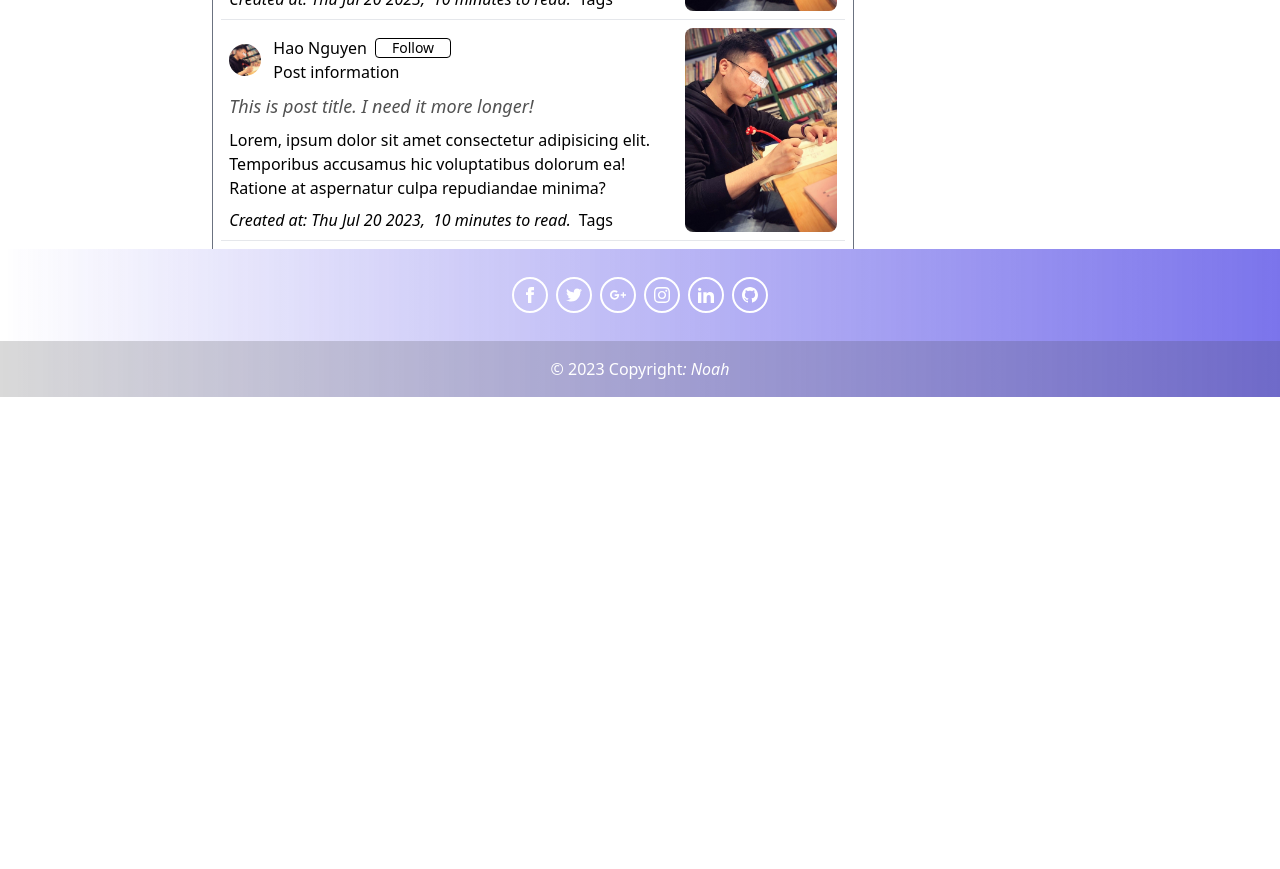
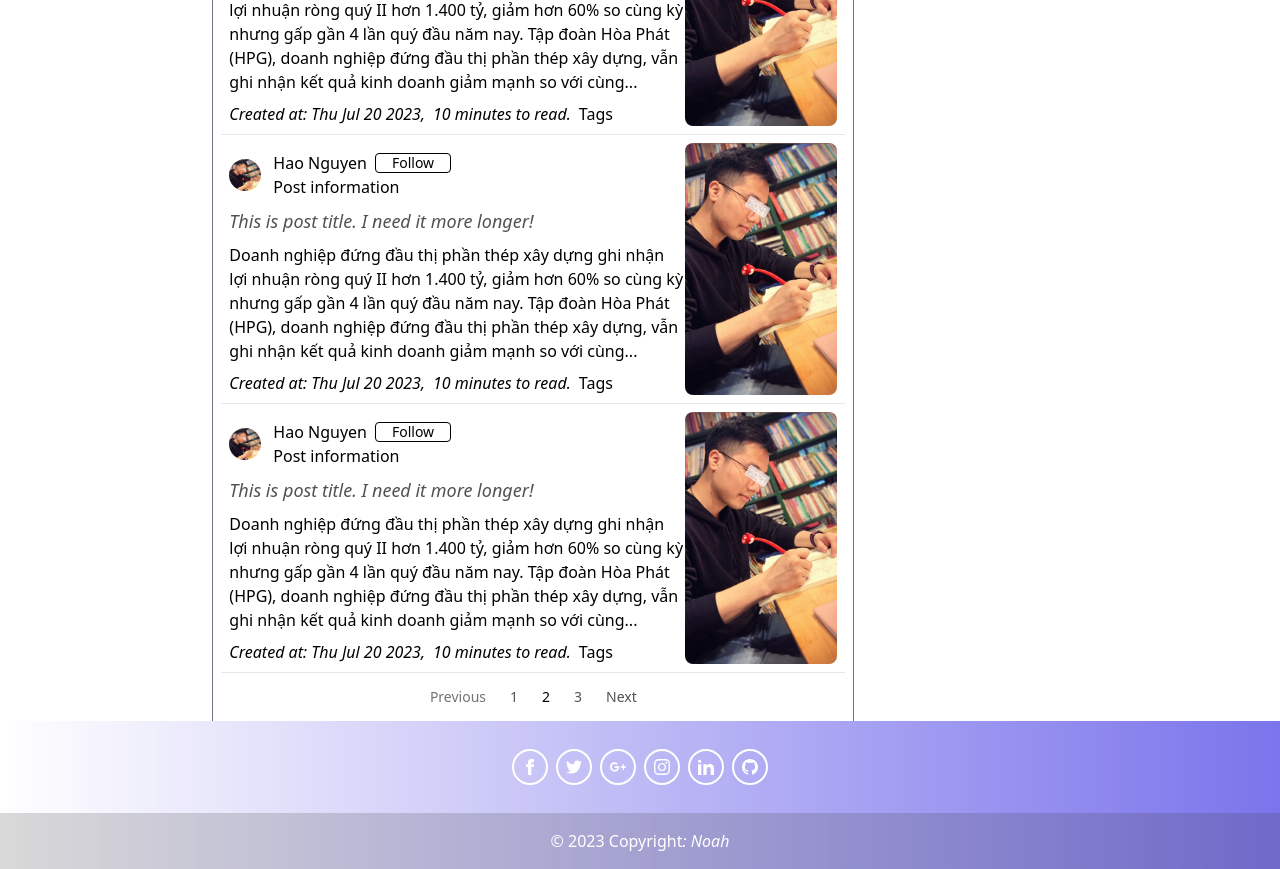
Before and after one commit to kunkka19xx/story, a Next.js app: page /home in a window 1280 px wide. Shown: the part 1820-2689 px from the top of the page. Before the commit the page ends 2217 px from the top, so only its background shows below. Built offline with nearby package versions, Linux system fonts and the light colour scheme.

Commit message:
check api

```diff
--- a/src/components/mini-post/miniContent.tsx
+++ b/src/components/mini-post/miniContent.tsx
@@ -1,17 +1,33 @@
-import React from "react";
+import React, { useEffect, useState } from "react";
 
 function MiniContent() {
+  const [content, setContent] = useState("");
+
+  useEffect(() => {
+    // Fetch content from the API
+    fetch("/api/sample-content")
+      .then((response) => response.json())
+      .then((data) => {
+        // Update the content state with the fetched data
+        setContent(data.content);
+      })
+      .catch((error) => {
+        console.error("Error fetching content:", error);
+      });
+  }, []);
+
+  // Function to truncate the content to the first 50 words
+  const truncateContent = (text: string, length: number) => {
+    const words = text.split(" ");
+    const truncatedText = words.slice(0, length).join(" ");
+    return truncatedText + (words.length > length ? "..." : "");
+  };
+
   return (
     <div>
-      <div>
-
-        <p>
-          Lorem, ipsum dolor sit amet consectetur adipisicing elit. Temporibus
-          accusamus hic voluptatibus dolorum ea! Ratione at aspernatur culpa
-          repudiandae minima?
-        </p>
+      <div className="h-50">
+        <p className="h-50">{truncateContent(content, 60)}</p>
       </div>
-
     </div>
   );
 }
--- /dev/null
+++ b/src/components/paging.tsx
@@ -0,0 +1,54 @@
+import React from "react";
+
+function Paging() {
+  return (
+    <section>
+      <nav aria-label="Page navigation example">
+        <ul className="list-style-none flex w-full justify-center">
+          <li>
+            <a className="pointer-events-none relative block rounded-full bg-transparent px-3 py-1.5 text-sm text-neutral-500 transition-all duration-300 dark:text-neutral-400">
+              Previous
+            </a>
+          </li>
+          <li>
+            <a
+              className="relative block rounded-full bg-transparent px-3 py-1.5 text-sm text-neutral-600 transition-all duration-300 hover:bg-neutral-100  dark:text-gray-500 dark:hover:bg-neutral-700 dark:hover:text-gray-500"
+              href="#!"
+            >
+              1
+            </a>
+          </li>
+          <li aria-current="page">
+            <a
+              className="relative block rounded-full bg-primary-100 px-3 py-1.5 text-sm font-medium text-primary-700 transition-all duration-300"
+              href="#!"
+            >
+              2
+              <span className="absolute -m-px h-px w-px overflow-hidden whitespace-nowrap border-0 p-0 [clip:rect(0,0,0,0)]">
+                (current)
+              </span>
+            </a>
+          </li>
+          <li>
+            <a
+              className="relative block rounded-full bg-transparent px-3 py-1.5 text-sm text-neutral-600 transition-all duration-300 hover:bg-neutral-100 dark:text-gray-500 dark:hover:bg-neutral-700 dark:hover:text-gray-500"
+              href="#!"
+            >
+              3
+            </a>
+          </li>
+          <li>
+            <a
+              className="relative block rounded-full bg-transparent px-3 py-1.5 text-sm text-neutral-600 transition-all duration-300 hover:bg-neutral-100 dark:text-gray-500 dark:hover:bg-neutral-700 dark:hover:text-gray-500"
+              href="#!"
+            >
+              Next
+            </a>
+          </li>
+        </ul>
+      </nav>
+    </section>
+  );
+}
+
+export default Paging;
--- a/src/components/right/outStanding.tsx
+++ b/src/components/right/outStanding.tsx
@@ -5,7 +5,7 @@ function OutStanding() {
   const handleClickOutStanding = () => {};
   return (
     <section>
-      <div className="block rounded-lg bg-white shadow-[0_2px_15px_-3px_rgba(0,0,0,0.07),0_10px_20px_-2px_rgba(0,0,0,0.04)] dark:bg-neutral-700">
+      <div className="block rounded-lg bg-white shadow-[0_2px_15px_-3px_rgba(0,0,0,0.07),0_10px_20px_-2px_rgba(0,0,0,0.04)] dark:bg-zinc-500">
         <div
           className="relative overflow-hidden bg-cover bg-no-repeat"
           data-te-ripple-init
@@ -16,7 +16,7 @@ function OutStanding() {
             src="https://tecdn.b-cdn.net/img/new/standard/nature/186.jpg"
             alt=""
           />
-          <a href="#!">
+          <a href="/detail">
             <div className="absolute bottom-0 left-0 right-0 top-0 h-full w-full overflow-hidden bg-[hsla(0,0%,98%,0.15)] bg-fixed opacity-0 transition duration-300 ease-in-out hover:opacity-100"></div>
           </a>
         </div>
--- /dev/null
+++ b/src/pages/api/sample-content.ts
@@ -0,0 +1,16 @@
+// Next.js API route support: https://nextjs.org/docs/api-routes/introduction
+import type { NextApiRequest, NextApiResponse } from "next";
+
+type Data = {
+  content: string;
+};
+
+export default function handler(
+  req: NextApiRequest,
+  res: NextApiResponse<Data>
+) {
+  res.status(200).json({
+    content:
+      'Doanh nghiệp đứng đầu thị phần thép xây dựng ghi nhận lợi nhuận ròng quý II hơn 1.400 tỷ, giảm hơn 60% so cùng kỳ nhưng gấp gần 4 lần quý đầu năm nay. Tập đoàn Hòa Phát (HPG), doanh nghiệp đứng đầu thị phần thép xây dựng, vẫn ghi nhận kết quả kinh doanh giảm mạnh so với cùng kỳ, chủ yếu do khó khăn của thị trường bất động sản, tốc độ giải ngân vốn đầu tư công chậm khiến nhu cầu thu hẹp. Tuy nhiên, lợi nhuận "vua thép" đã bắt đầu tăng trở lại sau giai đoạn khó khăn nhất vào quý cuối năm trước. Theo báo cáo tài chính hợp nhất quý II, doanh thu Hòa Phát đạt gần 30.000 tỷ đồng, giảm hơn 20% so với cùng kỳ năm trước. Lợi nhuận sau thuế ba tháng gần nhất giảm 64%, chỉ đạt 1.448 tỷ đồng. Tuy nhiên, con số này đã gấp 3,8 lần so với quý I năm nay.'
+  });
+}
--- a/src/pages/home.tsx
+++ b/src/pages/home.tsx
@@ -1,6 +1,7 @@
 import Footer from "@/components/footer";
 import Header from "@/components/header";
 import MiniPost from "@/components/mini-post/miniPost";
+import Paging from "@/components/paging";
 import OutStanding from "@/components/right/outStanding";
 import TagGroup from "@/components/right/tagGroup";
 import React from "react";
@@ -16,10 +17,16 @@ function Home() {
       <div className="flex flex-row">
         <div className="lg:w-1/6 border-r border-gray-500"></div>
         <div className="lg:w-1/2 pl-2 pr-2 pt-2 pb-2">
-          {miniPostData.map((_, index) => (
-            <MiniPost key={index} />
-          ))}
+          <div>
+            {miniPostData.map((_, index) => (
+              <MiniPost key={index} />
+            ))}
+          </div>
+          <div className="mt-2">
+            <Paging></Paging>
+          </div>
         </div>
+
         <div className="lg:w-1/3 border-l border-gray-500 hidden lg:block">
           <div className="fixed">
             <div id="out-standing-title" className="ml-2 mt-2 mb-1 text-center">
```
